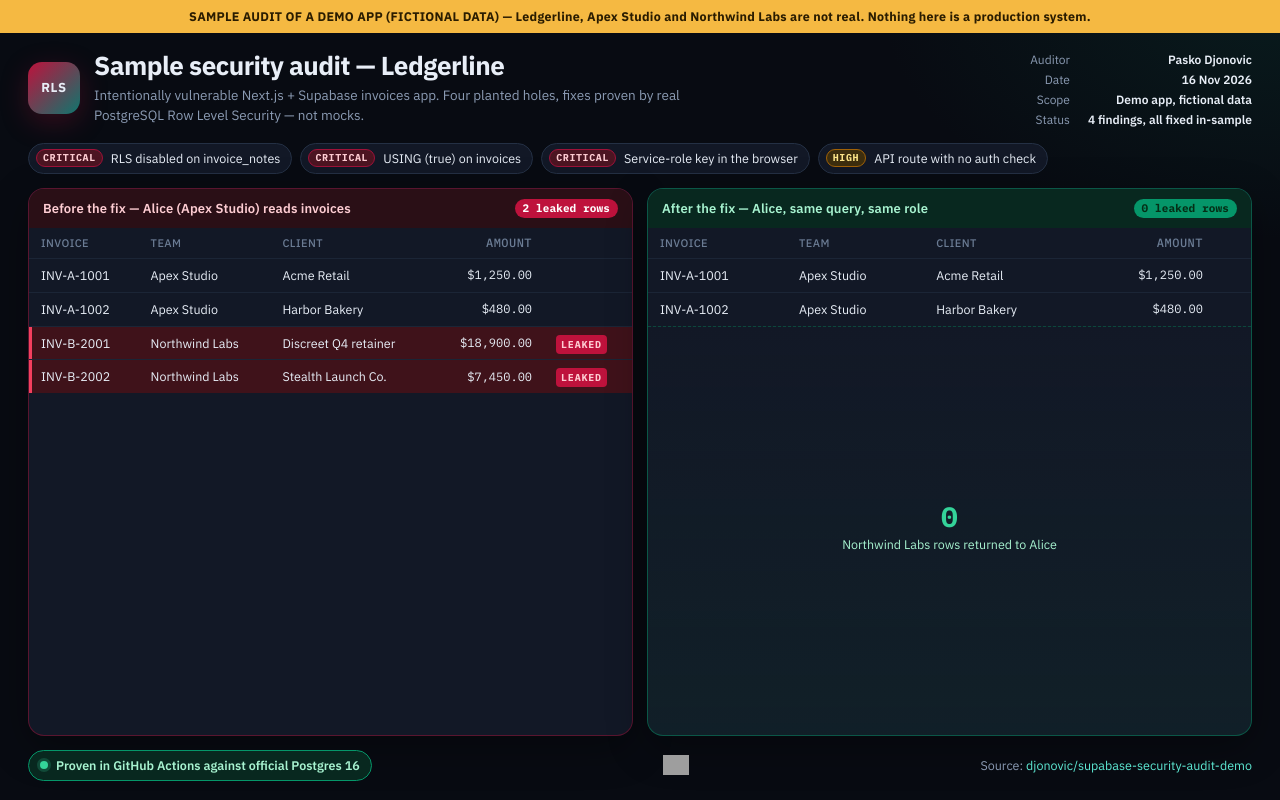
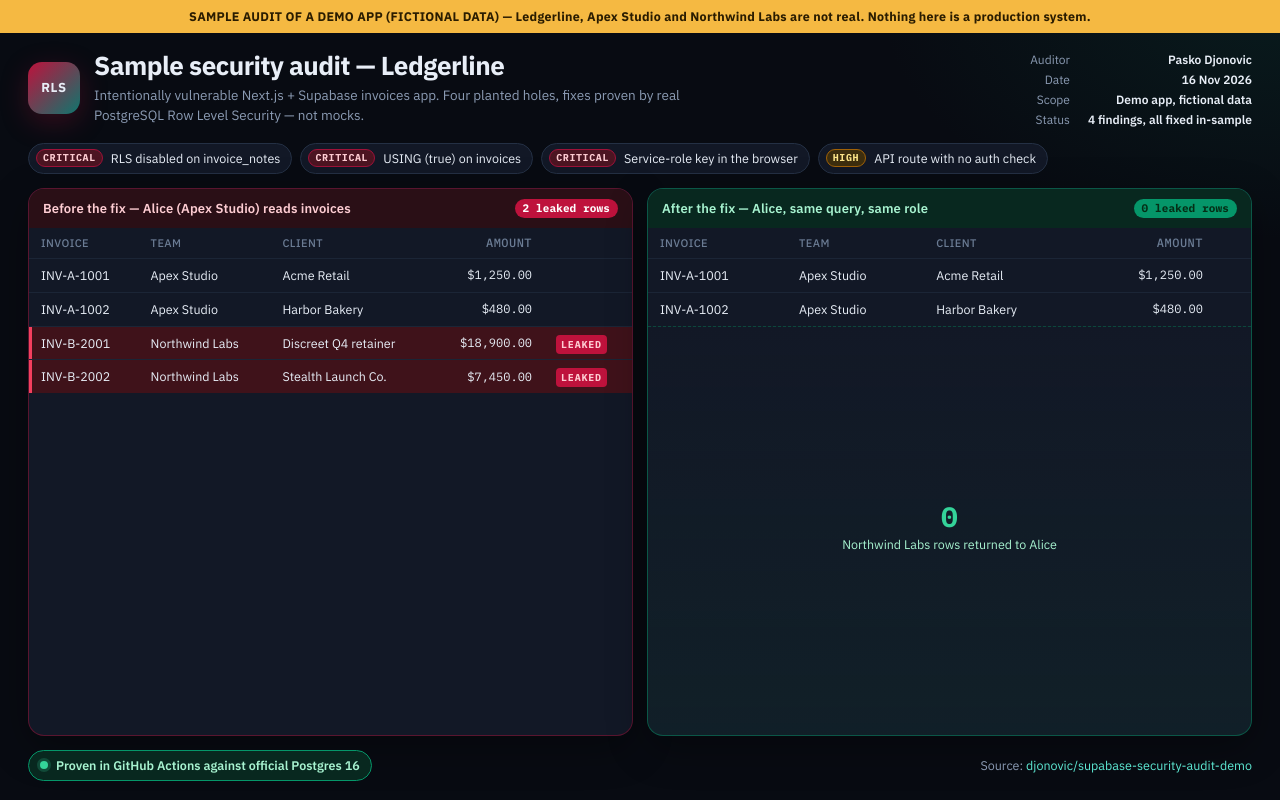
Before and after one commit to djonovic/supabase-security-audit-demo, a plain HTML site: page docs/index.html in a window 1280 px wide. Shown: the top 800 px of the page. Drawn offline with Linux system fonts and the light colour scheme; grey boxes are pictures that could not be loaded.

Commit message:
Pages: replace external CI badge image with a link to the test runs

```diff
--- a/docs/index.html
+++ b/docs/index.html
@@ -99,7 +99,7 @@
   </div>
 
   <div class="cover-foot">
-    <a class="ci" href="https://github.com/djonovic/supabase-security-audit-demo/actions/workflows/ci.yml"><span class="dot"></span> Proven in GitHub Actions against official Postgres 16</a> <img alt="CI status" src="https://github.com/djonovic/supabase-security-audit-demo/actions/workflows/ci.yml/badge.svg" style="height:20px;vertical-align:middle">
+    <a class="ci" href="https://github.com/djonovic/supabase-security-audit-demo/actions/workflows/ci.yml"><span class="dot"></span> Proven in GitHub Actions against official Postgres 16</a>
     <span>Source: <a href="https://github.com/djonovic/supabase-security-audit-demo">djonovic/supabase-security-audit-demo</a></span>
   </div>
 </section>
```
